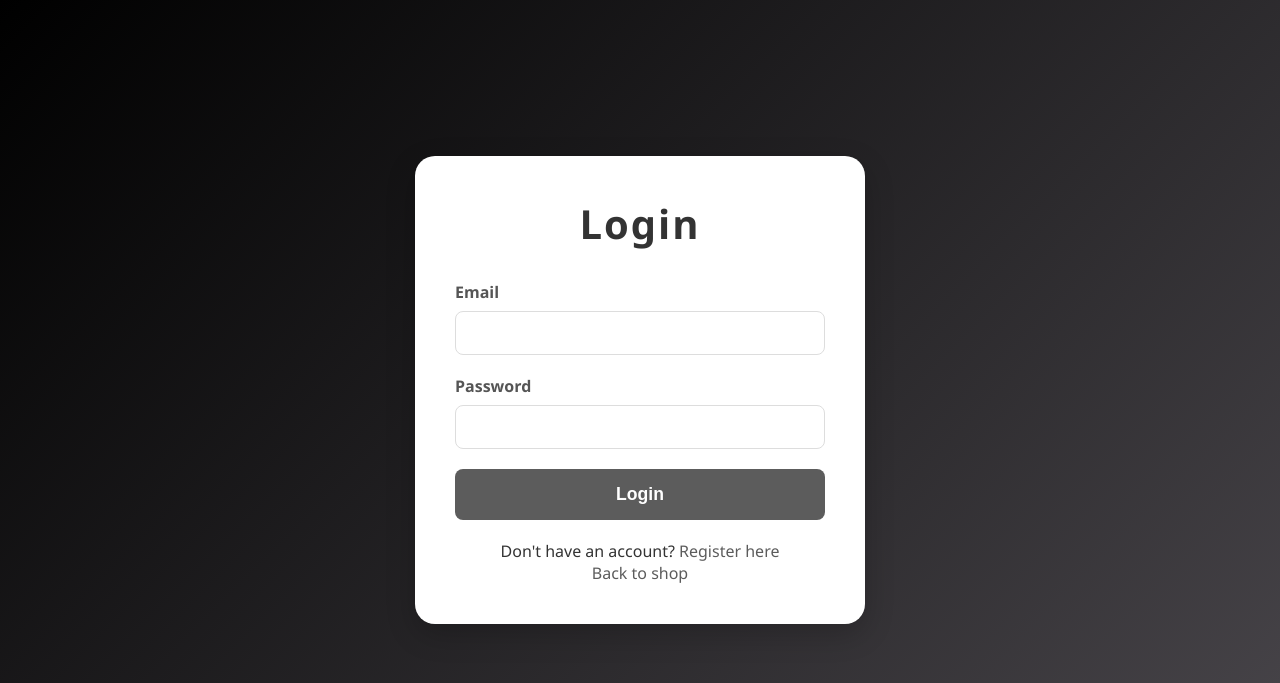
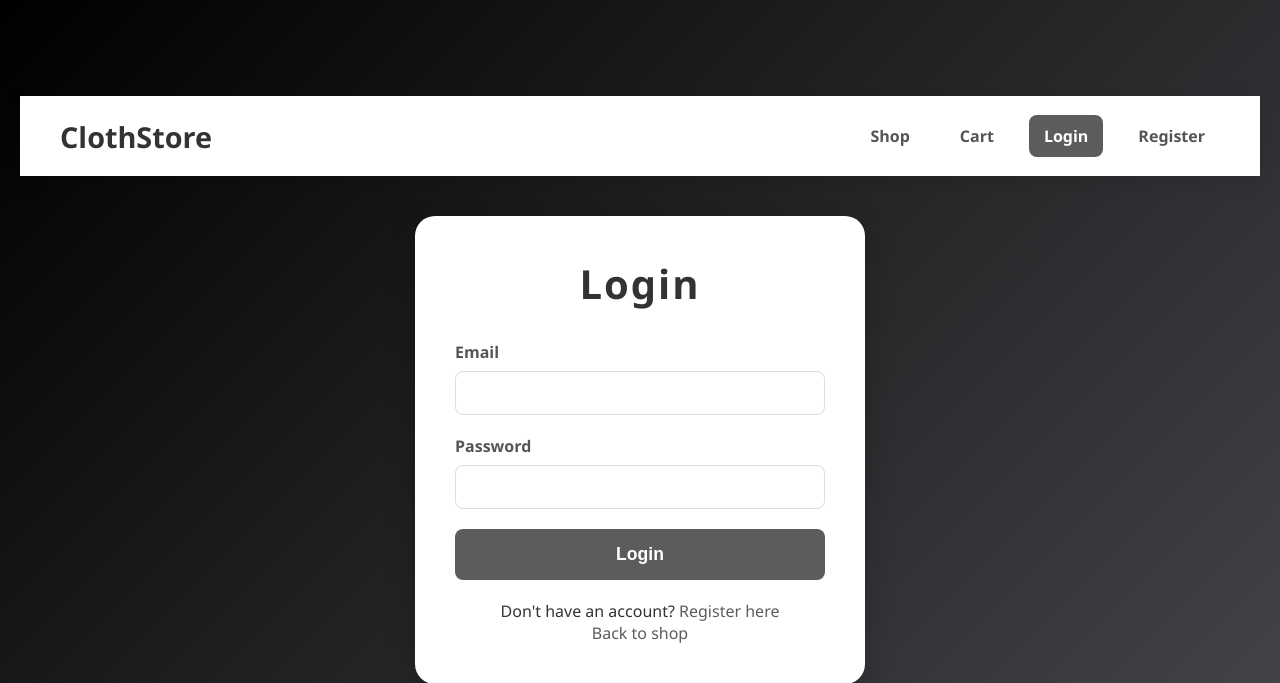
Before and after one commit to Aferist163/ClothStore, a PHP site: page /login.php in a window 1280 px wide. Shown: the top 683 px of the page. Run offline with PHP 8.4, Linux system fonts and the light colour scheme.

Commit message:
refactor(frontend): Add header.php, footer.php and global navigation

```diff
--- a/admin.php
+++ b/admin.php
@@ -6,8 +6,10 @@
     <title>Admin Panel - ClothStore</title>
     <link rel="stylesheet" href="./css/index.css">
     <link rel="stylesheet" href="./css/admin.css">
+    <link rel="stylesheet" href="./css/navbar.css">
 </head>
 <body class="admin-page">
+    <?php include 'header.php'; ?>
 
     <div class="admin-container">
 
@@ -69,4 +71,5 @@
 
     <script src="js/admin.js" defer></script>
 </body>
+<?php include 'footer.php'; ?>
 </html>
--- /dev/null
+++ b/css/navbar.css
@@ -0,0 +1,61 @@
+/* css/navbar.css */
+
+.main-nav {
+    background: #fff;
+    padding: 0 40px;
+    box-shadow: 0 5px 20px rgba(0, 0, 0, 0.1);
+    width: 100%;
+    margin-bottom: 40px;
+}
+
+.nav-container {
+    display: flex;
+    justify-content: space-between;
+    align-items: center;
+    max-width: 1400px;
+    margin: 0 auto;
+    height: 80px;
+}
+
+.nav-logo a {
+    font-size: 1.8rem;
+    font-weight: bold;
+    color: #333;
+    text-decoration: none;
+}
+
+.nav-links {
+    display: flex;
+    align-items: center;
+    gap: 20px;
+}
+
+.nav-links a,
+.nav-links .nav-button {
+    text-decoration: none;
+    color: #555;
+    font-weight: bold;
+    font-size: 1rem;
+    padding: 10px 15px;
+    border-radius: 8px;
+    transition: all 0.3s ease;
+}
+
+.nav-links a:hover {
+    background: #f4f4f4;
+    color: #000;
+}
+
+/* Спеціальний стиль для кнопки "Logout" або "Login" */
+.nav-button {
+    background: #5c5c5c;
+    color: white !important;
+    border: none;
+    cursor: pointer;
+    font-family: 'Segoe UI', Tahoma, Geneva, Verdana, sans-serif;
+}
+
+.nav-button:hover {
+    background: #333 !important;
+    color: white !important;
+}
--- /dev/null
+++ b/footer.php
@@ -0,0 +1,6 @@
+<?php
+// footer.php
+?>
+    <script src="js/auth.js" defer></script>
+</body>
+</html>
--- /dev/null
+++ b/header.php
@@ -0,0 +1,29 @@
+<?php
+// header.php
+session_start();
+$is_logged_in = isset($_SESSION['user_id']);
+$is_admin = $is_logged_in && isset($_SESSION['role']) && $_SESSION['role'] === 'admin';
+?>
+<nav class="main-nav">
+    <div class="nav-container">
+        <div class="nav-logo">
+            <a href="index.php">ClothStore</a>
+        </div>
+        <div class="nav-links">
+            <a href="index.php">Shop</a>
+            <a href="cart.php">Cart</a>
+
+            <?php if ($is_admin): ?>
+                <a href="admin.php">Admin Panel</a>
+            <?php endif; ?>
+
+            <?php if ($is_logged_in): ?>
+                <a href="profile.php">My Profile</a>
+                <button id="logout-nav-btn" class="nav-button">Logout</button>
+            <?php else: ?>
+                <a href="login.php" class="nav-button">Login</a>
+                <a href="register.php">Register</a>
+            <?php endif; ?>
+        </div>
+    </div>
+</nav>
--- a/js/auth.js
+++ b/js/auth.js
@@ -25,6 +25,9 @@ document.addEventListener('DOMContentLoaded', () => {
         // Знаходимо кнопку logout і вішаємо обробник
         const logoutButton = document.getElementById('logout-button');
         logoutButton.addEventListener('click', handleLogout);
+    }
+    if (logoutNavButton) {
+        logoutNavButton.addEventListener('click', handleLogout);
     }
 });
 
--- a/login.php
+++ b/login.php
@@ -5,31 +5,27 @@
     <meta name="viewport" content="width=device-width, initial-scale=1.0">
     <title>Login - ClothStore</title>
     <link rel="stylesheet" href="./css/index.css">
-    <link rel="stylesheet" href="./css/auth.css">
-    <script src="js/auth.js" defer></script>
+    <link rel="stylesheet" href="./css/navbar.css"> <link rel="stylesheet" href="./css/auth.css">
 </head>
-<body class="auth-page"> <form id="login-form" class="auth-form">
+<body class="auth-page">
+    <?php include 'header.php'; ?>
+
+    <form id="login-form" class="auth-form">
         <h2>Login</h2>
-
         <div id="error-message"></div>
-
         <div class="form-group">
             <label for="email">Email</label>
             <input type="email" id="email" name="email" required>
         </div>
-
         <div class="form-group">
             <label for="password">Password</label>
             <input type="password" id="password" name="password" required>
         </div>
-
         <button type="submit" class="form-button">Login</button>
-
         <div class="form-link">
             <p>Don't have an account? <a href="register.php">Register here</a></p>
             <p><a href="index.php">Back to shop</a></p>
         </div>
     </form>
 
-</body>
-</html>
+<?php include 'footer.php'; ?>
--- a/profile.php
+++ b/profile.php
@@ -6,9 +6,11 @@
     <title>Your Profile - ClothStore</title>
     <link rel="stylesheet" href="./css/index.css">
     <link rel="stylesheet" href="./css/profile.css">
+    <link rel="stylesheet" href="./css/navbar.css">
     <script src="js/auth.js" defer></script>
 </head>
 <body class="profile-page">
+    <?php include 'header.php'; ?>
 
     <div class="profile-container">
         <h2>Your Profile</h2>
@@ -31,4 +33,5 @@
     </div>
 
     </body>
+    <?php include 'footer.php'; ?>
 </html>
--- a/register.php
+++ b/register.php
@@ -6,9 +6,11 @@
     <title>Register - ClothStore</title>
     <link rel="stylesheet" href="./css/index.css">
     <link rel="stylesheet" href="./css/auth.css">
+    <link rel="stylesheet" href="./css/navbar.css">
     <script src="js/auth.js" defer></script>
 </head>
 <body class="auth-page"> <form id="register-form" class="auth-form">
+    <?php include 'header.php'; ?>
         <h2>Create Account</h2>
 
         <div id="error-message"></div>
@@ -37,4 +39,5 @@
     </form>
 
 </body>
+<?php include 'footer.php'; ?>
 </html>
```
Also changed, not shown: cart.php (+6 -10 lines), index.php (+5 -6 lines).
